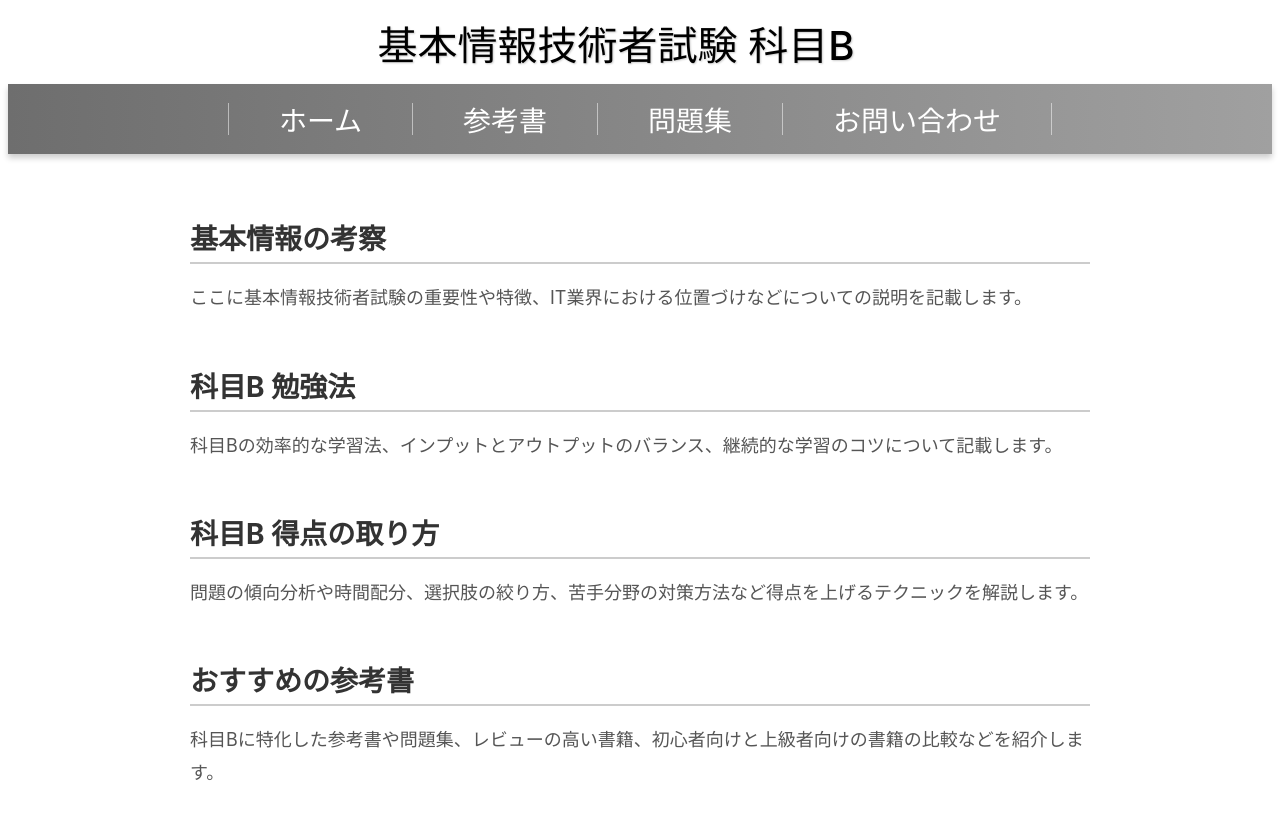
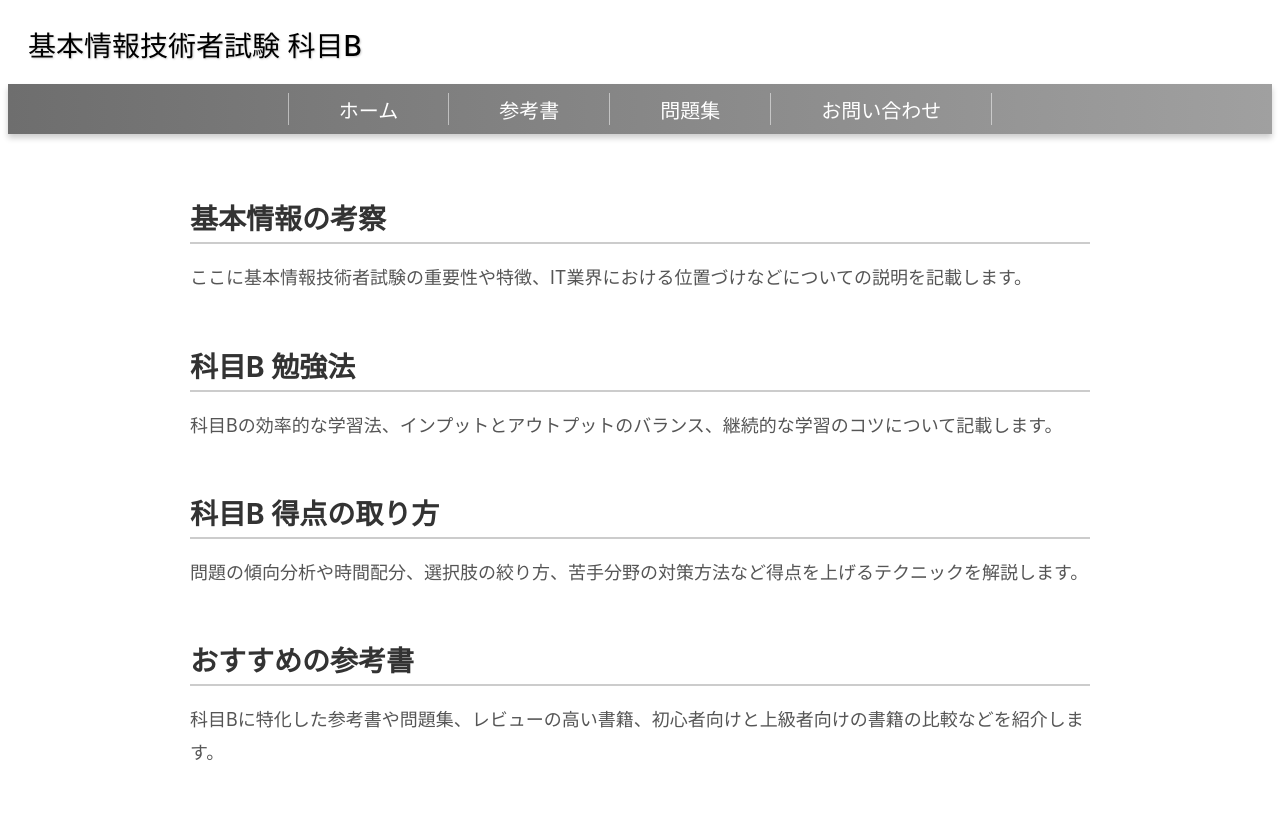
Before and after one commit to Exam-Dojo/Exam, a Vue app: page / in a window 1280 px wide. Shown: the top 818 px of the page. Built offline with nearby package versions, Linux system fonts and the light colour scheme.

Commit message:
Add files via upload

```diff
--- a/src/components/NavBar.vue
+++ b/src/components/NavBar.vue
@@ -30,41 +30,42 @@ export default {
 .header-title {
   width: 525px;
   height: 76px;
-  justify-content: center;
   display: flex;
   flex-direction: column;
+  justify-content: center; /* ← 中央→左寄せ */
+  align-items: flex-start; /* ← 横方向にも左寄せ */
   color: black;
-  font-size: 40px;
+  font-size: 28px;
   font-family: Inter;
   font-weight: 500;
-  line-height: 60px;
+  line-height: 40px;
   word-wrap: break-word;
   cursor: pointer;
-  margin: 0 auto;
+  margin-left: 20px; /* ← 画面端から少し余白を持たせる */
   text-shadow: 1px 1px 2px rgba(0, 0, 0, 0.2);
-}
-
-.navbar {
-  width: 100%;
-  height: 70px;
-  background: linear-gradient(90deg, #6e6e6e, #a0a0a0);
-  display: flex;
-  justify-content: center;
-  align-items: center;
-  box-shadow: 0 4px 6px rgba(0, 0, 0, 0.2);
 }
 
 .nav-item {
   margin: 0 25px;
   padding: 10px 15px;
   color: white;
-  font-size: 28px;
+  font-size: 20px; /* ← ここを変更 */
   font-family: Inter;
   font-weight: 500;
   text-decoration: none;
   cursor: pointer;
   transition: all 0.3s ease;
   position: relative;
+}
+
+.navbar {
+  width: 100%;
+  height: 50px;
+  background: linear-gradient(90deg, #6e6e6e, #a0a0a0);
+  display: flex;
+  justify-content: center;
+  align-items: center;
+  box-shadow: 0 4px 6px rgba(0, 0, 0, 0.2);
 }
 
 .nav-item:hover {
```
